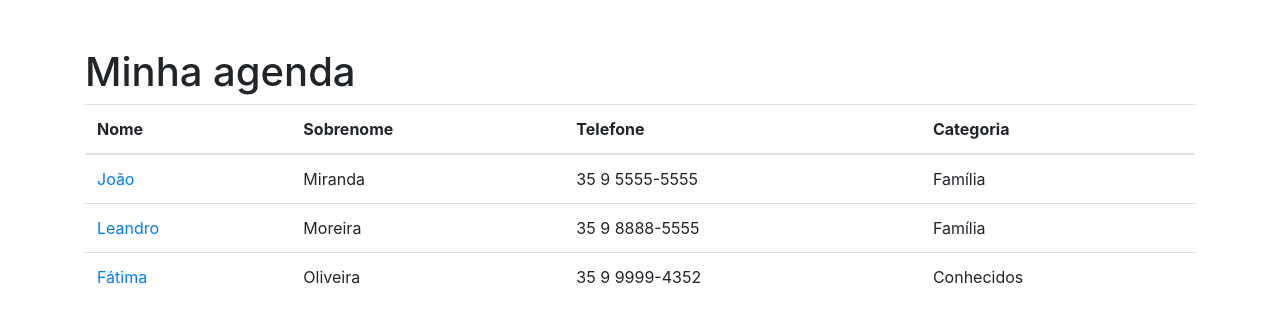
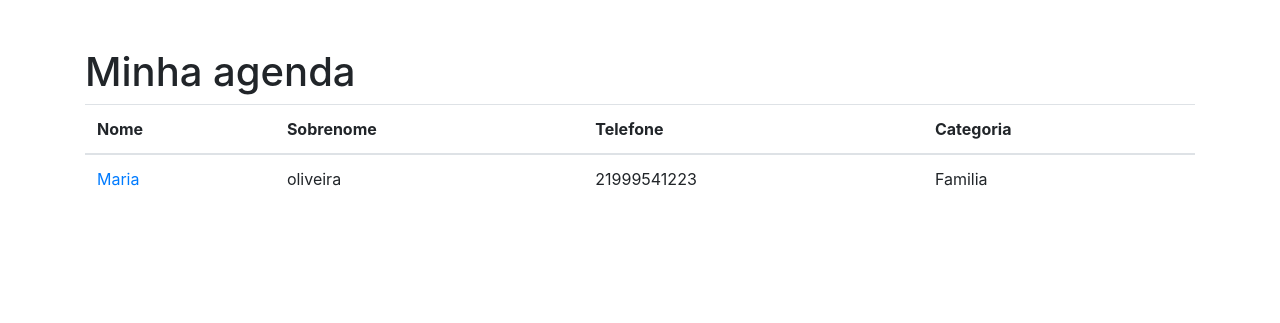
Before and after one commit to dayangomes/projeto-agenda-django, a Django app: page / in a window 1280 px wide. Shown: the part 56-379 px from the top of the page. Run offline with Django 3.2, Linux system fonts and the light colour scheme; data comes from the database, SQL or seed files in the repository; some libraries are stand-ins or nearby versions.

Commit message:
Features: updates link on interface

```diff
--- a/contatos/templates/contatos/index.html
+++ b/contatos/templates/contatos/index.html
@@ -13,30 +13,16 @@
         </tr>
     </thead>
     <tbody>
-        <tr>
-            <td>
-                <a href="#"> João</a>
-            </td>
-            <td>Miranda</td>
-            <td>35 9 5555-5555</td>
-            <td>Família</td>
-        </tr>
-        <tr>
-            <td>
-                <a href="#"> Leandro</a>
-            </td>
-            <td>Moreira</td>
-            <td>35 9 8888-5555</td>
-            <td>Família</td>
-        </tr>
-        <tr>
-            <td>
-                <a href="#"> Fátima</a>
-            </td>
-            <td>Oliveira</td>
-            <td>35 9 9999-4352</td>
-            <td>Conhecidos</td>
-        </tr>
+        {% for contato in contatos %}
+            <tr>
+                <td>
+                    <a href="{% url 'ver_contato' contato_id=contato.id %}">{{ contato.nome }}</a>
+                </td>
+                <td>{{ contato.sobrenome }}</td>
+                <td>{{ contato.telefone }}</td>
+                <td>{{ contato.categoria }}</td>
+            </tr>
+        {% endfor %}
     </tbody>
 </table>
 
```
Also changed, not shown: contatos/templates/contatos/ver_contato.html (added, +27 -0 lines).
